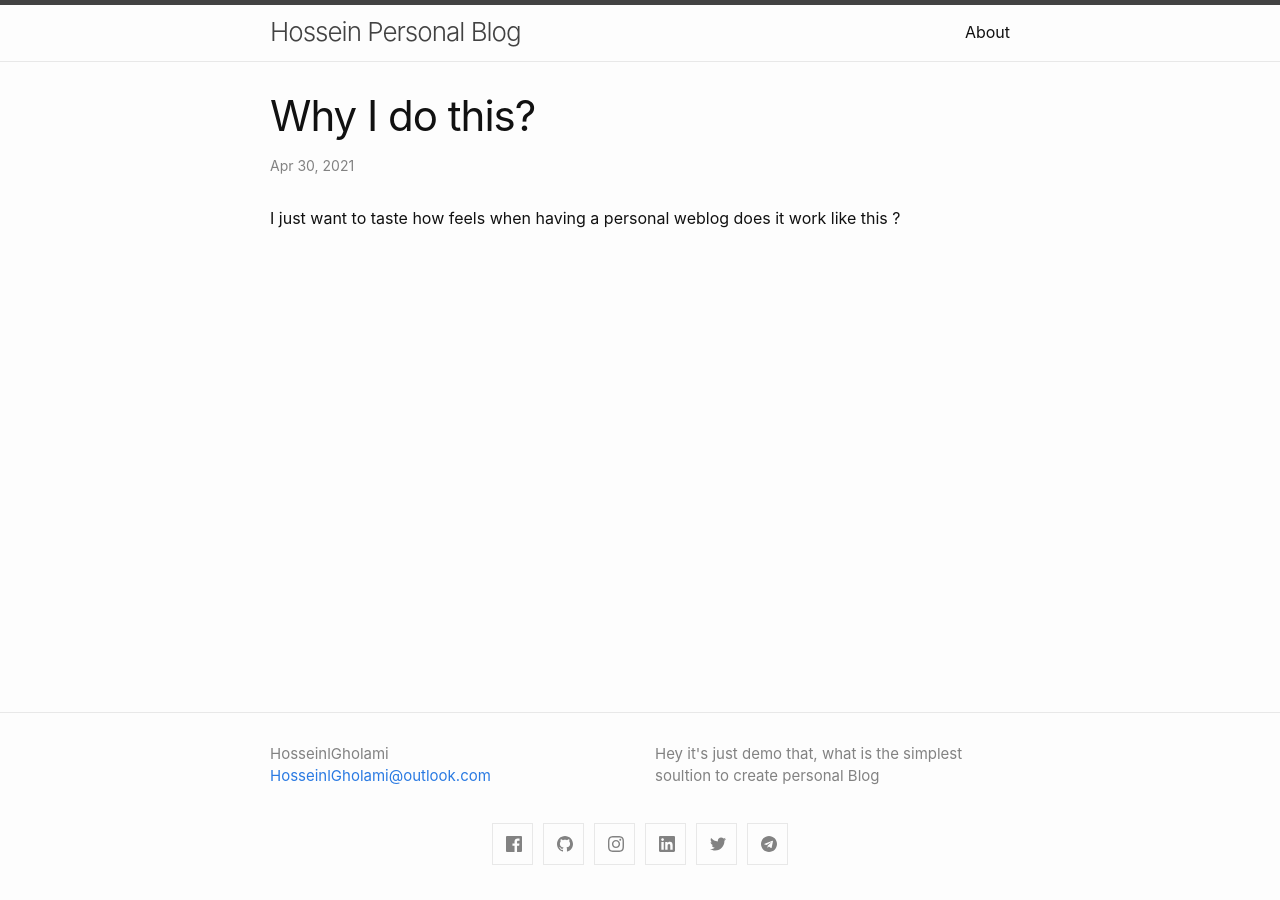
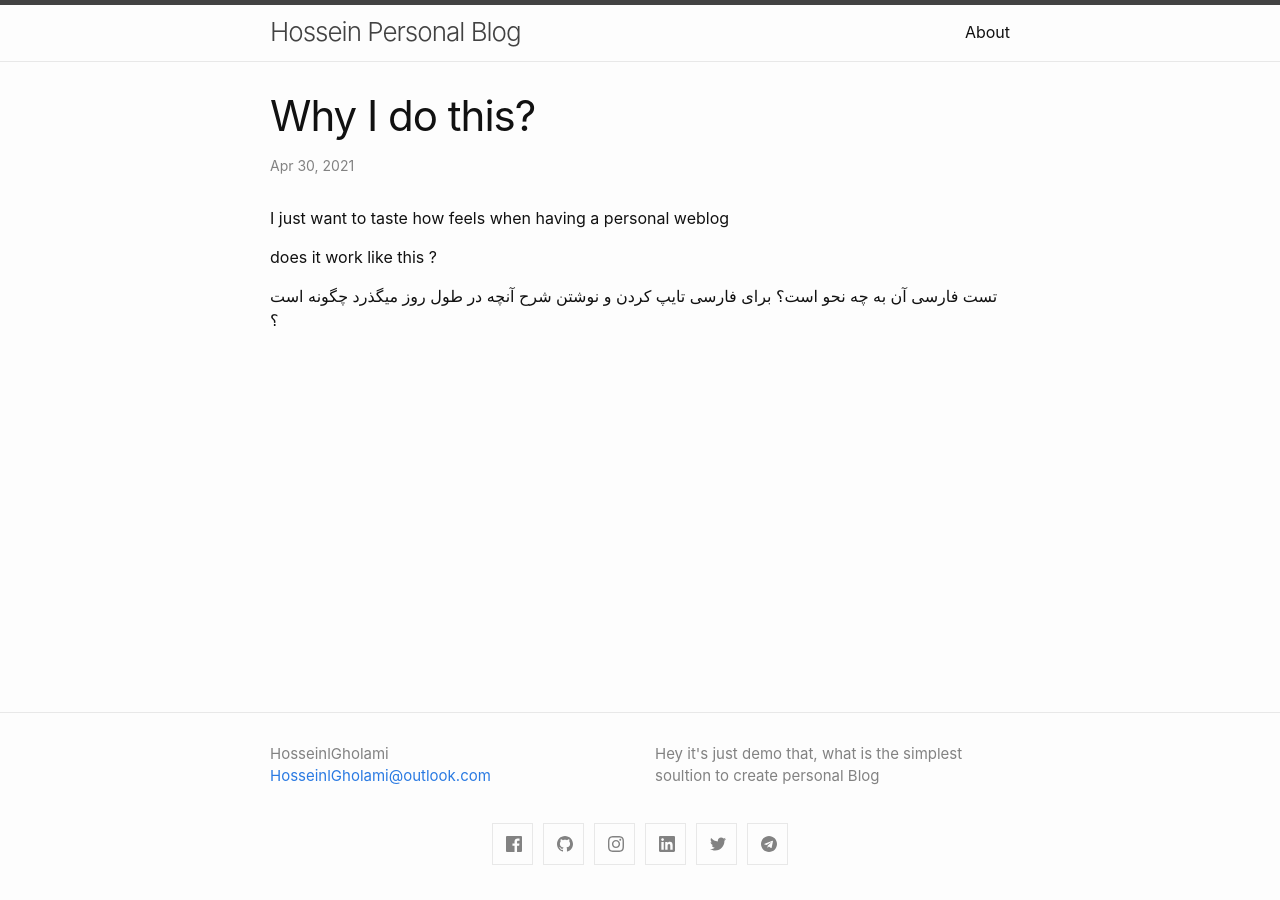
Before and after one commit to HosseinlGholami/HosseinlGholami.ir, a Jekyll site: the page built from _posts/2021-04-30-Why i do this.markdown, in a window 1280 px wide. Built offline with Jekyll 4.4.1, drawn with Linux system fonts in a browser that asks for light colours.

Commit message:
Update 2021-04-30-Why i do this.markdown

```diff
--- a/_posts/2021-04-30-Why i do this.markdown
+++ b/_posts/2021-04-30-Why i do this.markdown
@@ -5,4 +5,8 @@ date:   2021-04-30 15:20:06 +0430
 categories: HT
 ---
 I just want to taste how feels when having a personal weblog
+
 does it work like this ?
+
+تست فارسی آن به چه نحو است؟
+برای فارسی تایپ کردن و نوشتن شرح آنچه در طول روز میگذرد چگونه است ؟
```
